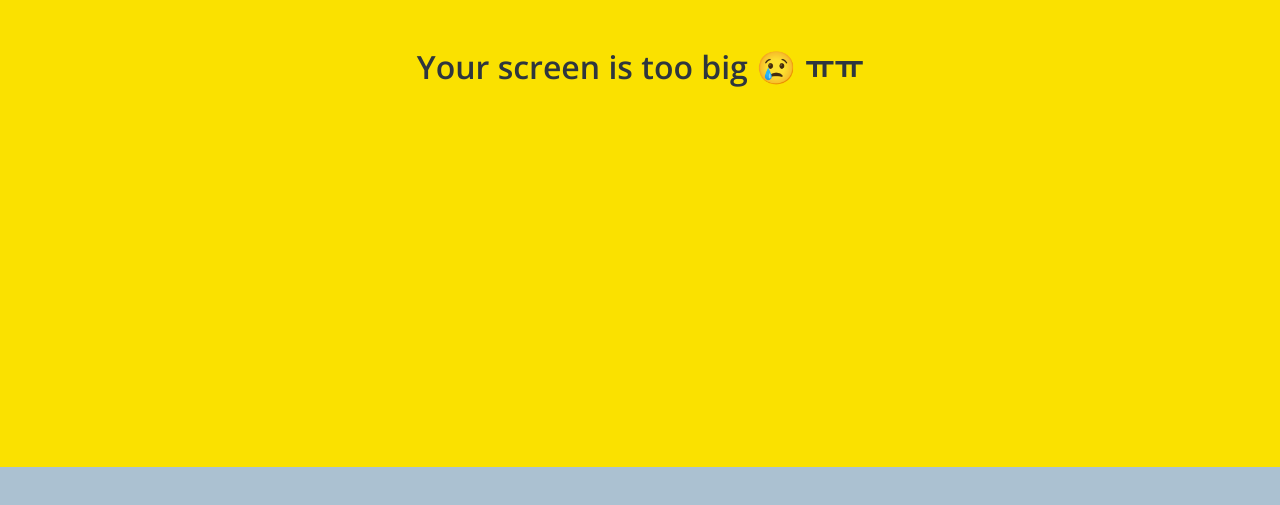
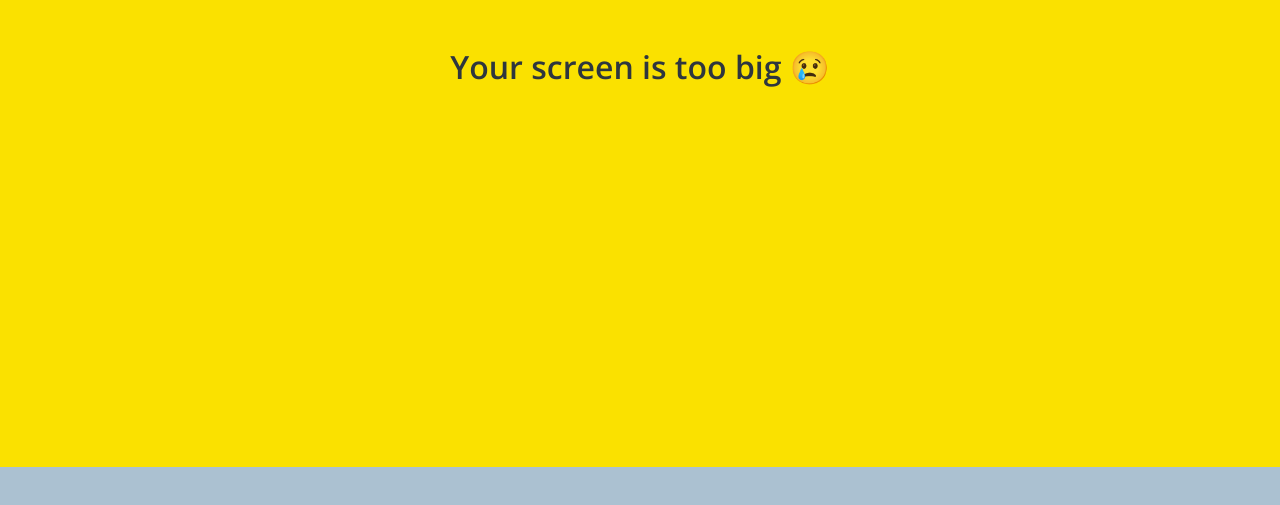
Before and after one commit to kim-seonkyu/kokoa-clone, a plain HTML site: page chat.html in a window 1280 px wide. Shown: the part 333-838 px from the top of the page. Drawn offline with nearby package versions, Linux system fonts and the light colour scheme; a web font is replaced by a local one.

Commit message:
delete ㅠㅠ

```diff
--- a/chat.html
+++ b/chat.html
@@ -78,7 +78,7 @@
     </form>
 
     <div id="no-mobile">
-      <span>Your screen is too big 😢 ㅠㅠ</span>
+      <span>Your screen is too big 😢</span>
     </div>
 
     <!-- <div id="no-landscape">
```
Also changed, not shown: chats.html (+1 -1 lines), find.html (+1 -1 lines), friends.html (+1 -1 lines), index.html (+1 -1 lines), more.html (+1 -1 lines), settings.html (+1 -1 lines).
